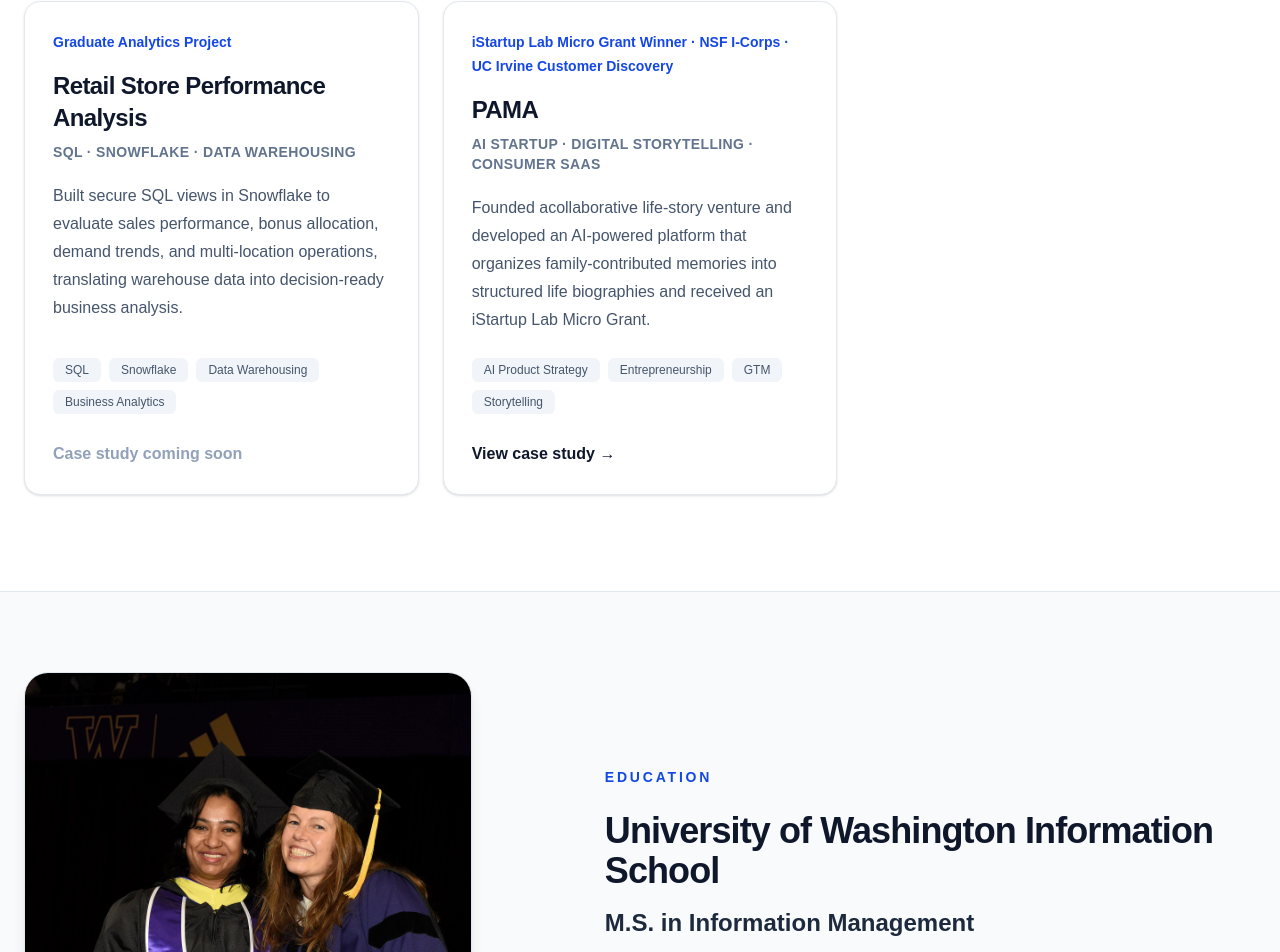
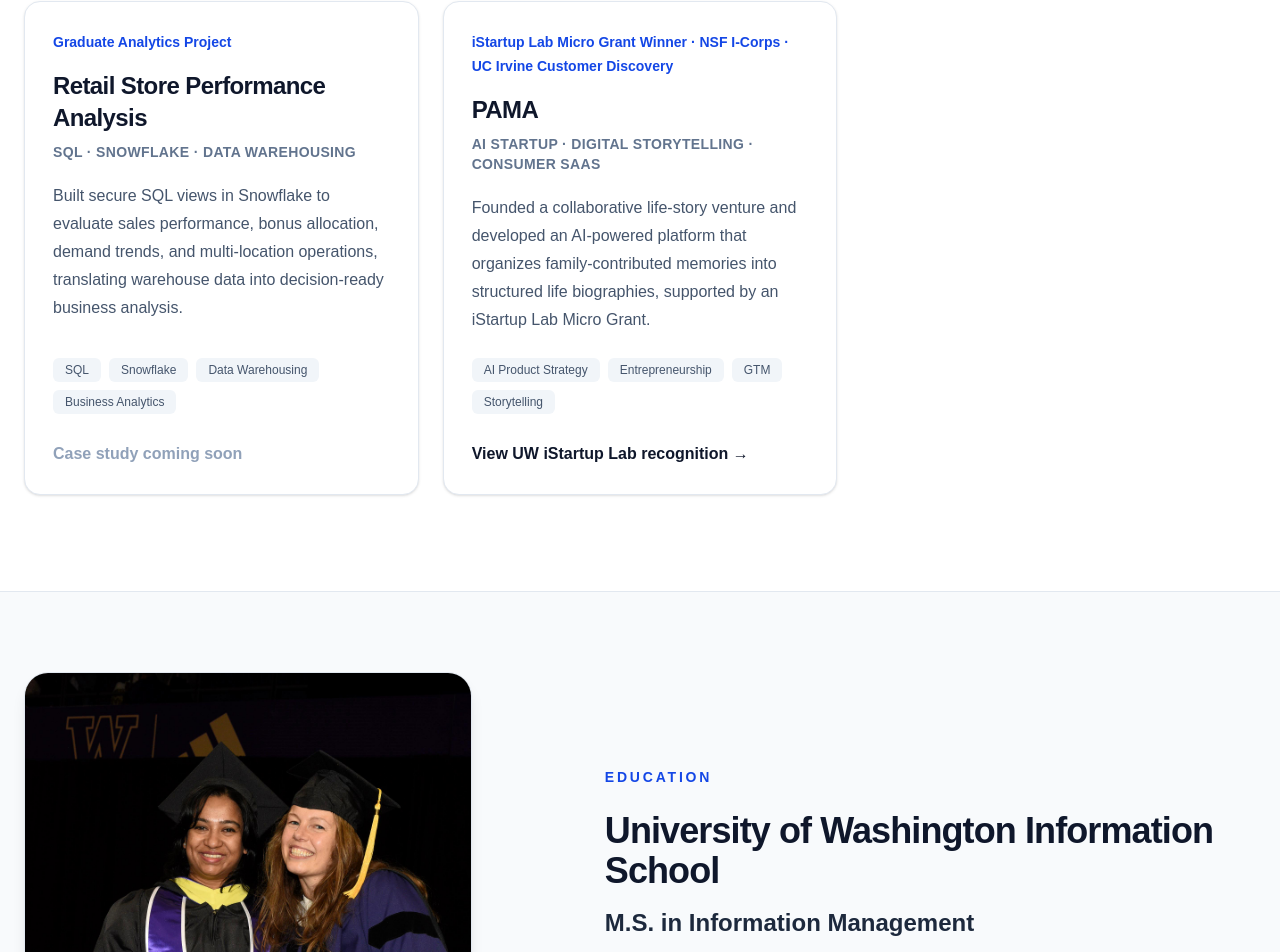
Before and after one commit to SunayanaHaz/portfolio, a Next.js app: page / in a window 1280 px wide. Shown: the part 4519-5471 px from the top of the page. Built offline with nearby package versions, Linux system fonts and the light colour scheme.

Commit message:
Update PAMA grant and customer discovery details

```diff
--- a/app/page.tsx
+++ b/app/page.tsx
@@ -140,10 +140,11 @@
   },
  {
   title: "PAMA",
-  recognition: "iStartup Lab Micro Grant Winner · NSF I-Corps · UC Irvine Customer Discovery",
+  recognition:
+    "iStartup Lab Micro Grant Winner · NSF I-Corps · UC Irvine Customer Discovery",
   category: "AI Startup · Digital Storytelling · Consumer SaaS",
   description:
-    "Founded acollaborative life-story venture and developed an AI-powered platform that organizes family-contributed memories into structured life biographies and received an iStartup Lab Micro Grant.",
+    "Founded a collaborative life-story venture and developed an AI-powered platform that organizes family-contributed memories into structured life biographies, supported by an iStartup Lab Micro Grant.",
   skills: [
     "AI Product Strategy",
     "Entrepreneurship",
@@ -153,7 +154,6 @@
   externalLink:
     "https://startup.ischool.uw.edu/grants/#:~:text=Hazarika%20(MSIM%20%E2%80%9926)-,Bhagyashree%20Vaidya,-(INFO%20%E2%80%9926)",
   externalLabel: "View UW iStartup Lab recognition →",
-   href: "/projects/pama",
 },
 
 ];
```
